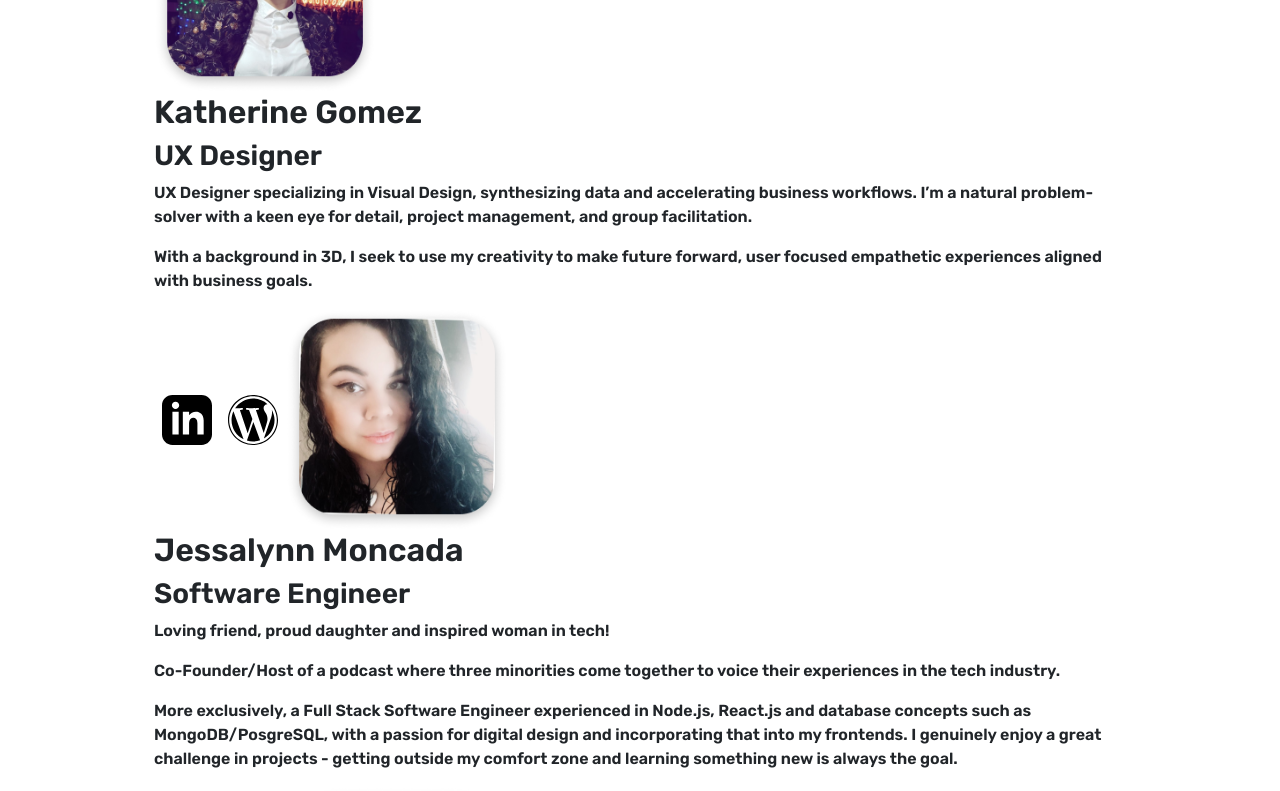
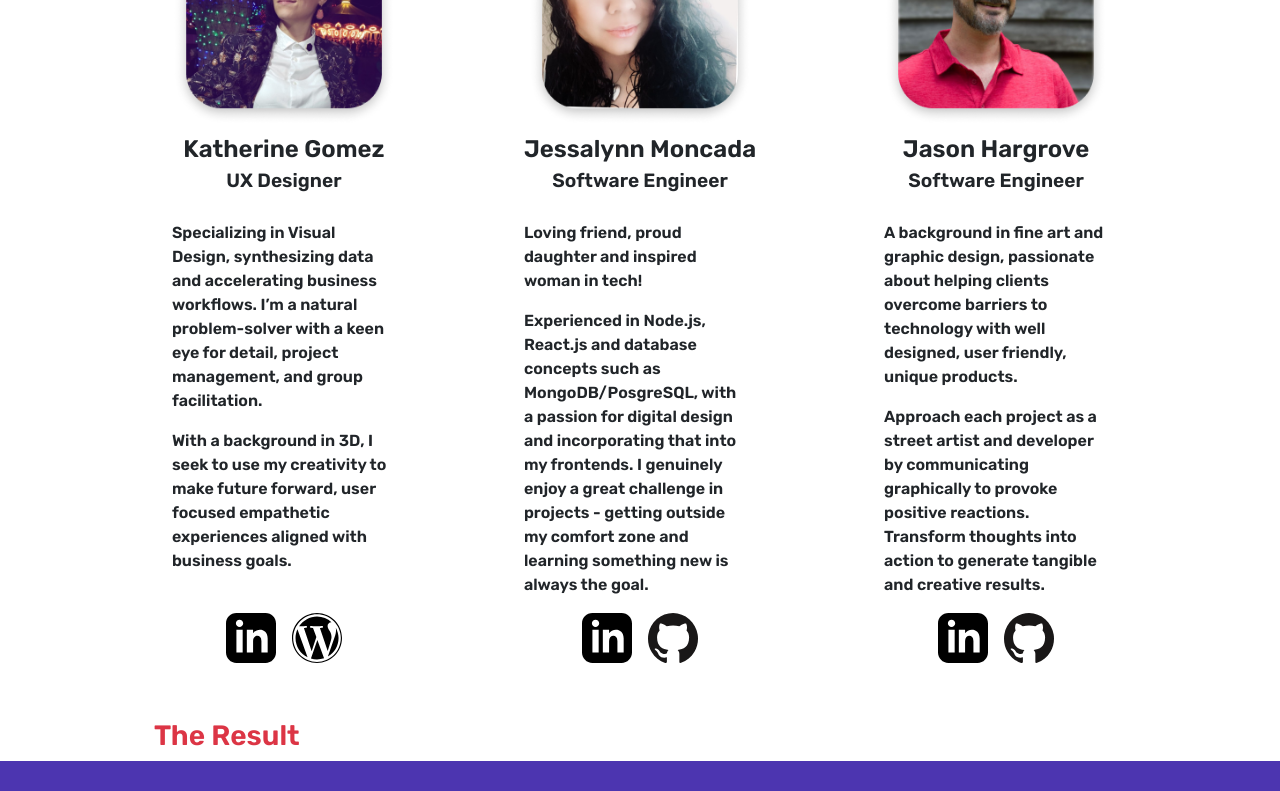
Before and after one commit to mandala-effect/mandala-effect-app, a React (Create React App) app: page / in a window 1280 px wide. Shown: the part 1840-2631 px from the top of the page. Built offline with nearby package versions, Linux system fonts and the light colour scheme.

Commit message:
Team section completed.

```diff
--- a/src/Pages/LandingPage/LandingPage.css
+++ b/src/Pages/LandingPage/LandingPage.css
@@ -182,19 +182,13 @@ div.landing-page > section.container-tech {
   margin: 2.5em 0.5em;
 }
 
-/* Front End */
-div.landing-page > section.container-tech > figure.container-tech-front {
-  /* background-color: rgba(100, 200, 100, 0.5); */
-}
+/* Text - Front End */
 div.landing-page > section.container-tech > figure.container-tech-front > h5 {
   text-align: center;
   margin-top: 0.75em;
 }
 
-/* Styling */
-div.landing-page > section.container-tech > figure.container-tech-styling {
-  /* background-color: rgba(100, 200, 100, 0.5); */
-}
+/* Text - Styling */
 div.landing-page > section.container-tech > figure.container-tech-styling > h5 {
   text-align: center;
   margin-top: 0.75em;
@@ -203,9 +197,61 @@ div.landing-page > section.container-tech > figure.container-tech-styling > h5 {
 
 
 /* ↓↓↓↓↓ ===== Team Section ===== ↓↓↓↓↓ */
+/* Container */
+div.landing-page > section.container-team {
+  /* background-color: rgba(200, 100, 100, 0.5); */
+  display: flex;
+  flex-flow: row wrap;
+  justify-content: center;
+  gap: 8em;
+  margin: 2.5em 0.5em;
+}
+
 /* Images of team members */
-img.profile-picture {
+div.landing-page section.container-team aside > img.profile-picture {
   width: 222px;
+  margin-left: auto;
+  margin-right: auto;
+  display: block;
+}
+
+/* Name */
+div.landing-page section.container-team aside > h2 {
+  text-align: center;
+  font-size: 1.5em;
+  line-height: 1em;
+  padding-top: 0.5em;
+}
+/* Title */
+div.landing-page section.container-team aside > h3 {
+  text-align: center;
+  font-size: 1.2em;
+  margin-bottom: 1.5em;
+}
+
+/* Text */
+div.landing-page section.container-team aside.container-team-text {
+  width: 14em;
+}
+
+/* Icons */
+div.landing-page section.container-team aside figure.container-team-icons {
+
+}
+
+div.landing-page section.container-team aside figure.container-team-icons {
+  display: flex;
+  flex-direction: row;
+  justify-content: center;
+  /* background-color: green; */
+  margin-top: 0.75em;
+}
+
+div.landing-page section.container-team aside.kat figure.container-team-icons {
+
+  margin-top: 2.5em;
+  padding: 0;
+
 }
 /* ↑↑↑↑↑ ===== End Team Section ===== ↑↑↑↑↑ */
 
--- a/src/Pages/LandingPage/LandingPage.jsx
+++ b/src/Pages/LandingPage/LandingPage.jsx
@@ -27,7 +27,7 @@ function LandingPage() {
         {/* ↓↓↓↓↓ ===== Challenge Section ===== ↓↓↓↓↓ */}
         <h3 className="purple">The Challenge</h3>
         <p>
-           This project is our submission for   <a href="https://mintbean.io/">Mintbean</a>'s Hiring Hackathon for Jr Web Devs. The theme promt was "Paint App - Becoming Bob Ross". Computers have been a boon for creativity and imagination. Digital art has, for decades now, been a medium in its own right; and with the advent of NFTs, the future might be very bright indeed for digital artists.
+           This project is our submission for   <a href="https://mintbean.io/">Mintbean</a>'s Hiring Hackathon for Jr Web Devs. The theme prompt was "Paint App - Becoming Bob Ross". Computers have been a boon for creativity and imagination. Digital art has, for decades now, been a medium in its own right; and with the advent of NFTs, the future might be very bright indeed for digital artists.
         </p>
         <p>
           Our challenge was to build an app that lets people express their creativity in a visual format. We could build ANY application we'd like. Whether it was a blank canvas that you can paint on, a photo-editing app, a shared white board -- as long as it fulfilled one OR both of the following requirements: * As a user, I can drag my mouse across the screen to make free-form lines. * As a user, I can click areas of the screen with my mouse to fill them with a color, texture or pattern.
@@ -75,50 +75,76 @@ function LandingPage() {
         {/* ↓↓↓↓↓ ===== Team Section ===== ↓↓↓↓↓ */}
         <h3 className="orange">The Team</h3>
 
+        <section className="container-team">
+          <aside className="kat">
             {/* Katherine */}
             <img className="profile-picture" src="/img/katherine-gomez.png" alt="Katherine Gomez"/>
             <h2>Katherine Gomez</h2>
             <h3>UX Designer</h3>
+            <aside className="container-team-text">
             <p>
-          UX Designer specializing in Visual Design, synthesizing data and accelerating business workflows. I’m a natural problem-solver with a keen eye for detail, project management, and group facilitation.
+              Specializing in Visual Design, synthesizing data and accelerating business workflows. I’m a natural problem-solver with a keen eye for detail, project management, and group facilitation.
             </p>
             <p>
               With a background in 3D, I seek to use my creativity to make future forward, user focused empathetic experiences aligned with business goals.
             </p>
+            </aside>
+            <figure className="container-team-icons">
+              <a href="https://www.linkedin.com/in/katherine-v-gomez-34343393/">
                 <img className="l-page-icons" src="/img/linkedin-logo.svg" alt="LinkedIn"/>
+              </a>
               <a href="https://katherinevgomez.com/">
                 <img className="l-page-icons" src="/img/wordpress-icon.svg" alt="WordPress"/>
               </a>
+            </figure>
+          </aside>
 
+          <aside className="jess">
             {/* Jessalynn */}
             <img className="profile-picture" src="/img/jessalynn-moncada.png" alt="Jessalynn Moncada"/>
             <h2>Jessalynn Moncada</h2>
             <h3>Software Engineer</h3>
+            <aside className="container-team-text">
               <p>
                 Loving friend, proud daughter and inspired woman in tech!
               </p>
               <p>
-          Co-Founder/Host of a podcast where three minorities come together to voice their experiences in the tech industry.
+                Experienced in Node.js, React.js and database concepts such as MongoDB/PosgreSQL, with a passion for digital design and incorporating that into my frontends. I genuinely enjoy a great challenge in projects - getting outside my comfort zone and learning something new is always the goal.
               </p>
-        <p>
-          More exclusively, a Full Stack Software Engineer experienced in Node.js, React.js and database concepts such as MongoDB/PosgreSQL, with a passion for digital design and incorporating that into my frontends. I genuinely enjoy a great challenge in projects - getting outside my comfort zone and learning something new is always the goal.
-        </p>
+            </aside>
+            <figure className="container-team-icons">
+              <a href="https://www.linkedin.com/in/jessalynnmoncada/">
                 <img className="l-page-icons" src="/img/linkedin-logo.svg" alt="LinkedIn"/>
+              </a>
+              <a href="https://github.com/Moncada-J">
                 <img className="l-page-icons" src="/img/github-logo.svg" alt="GitHub"/>
+              </a>
+            </figure>
+          </aside>
 
+          <aside className="jay">
             {/* Jason */}
             <img className="profile-picture" src="/img/jason-hargrove.png" alt="Jason Hargrove"/>
             <h2>Jason Hargrove</h2>
             <h3>Software Engineer</h3>
+            <aside className="container-team-text">
               <p>
-          Software Engineer with a background in fine art and graphic design, able to tackle hidden problems by finding connections between seemingly unrelated things.
+                A background in fine art and graphic design, passionate about helping clients overcome barriers to technology with well designed, user friendly, unique products.
               </p>
-          Passionate about helping clients overcome barriers to technology with well designed, user friendly, unique products.
               <p>
                 Approach each project as a street artist and developer by communicating graphically to provoke positive reactions. Transform thoughts into action to generate tangible and creative results.
               </p>
+            </aside>
+            <figure className="container-team-icons">
+              <a href="https://www.linkedin.com/in/jason--hargrove/">
                 <img className="l-page-icons" src="/img/linkedin-logo.svg" alt="LinkedIn"/>
+              </a>
+              <a href="https://github.com/Jason-Hargrove">
                 <img className="l-page-icons" src="/img/github-logo.svg" alt="GitHub"/>
+              </a>
+            </figure>
+          </aside>
+        </section>
         {/* ↑↑↑↑↑ ===== End Team Section ===== ↑↑↑↑↑ */}
 
 
```
Also changed, not shown: 1 other file (tests, documents, lock files or other folders). Lines whose indentation alone changed are shown as unchanged.
